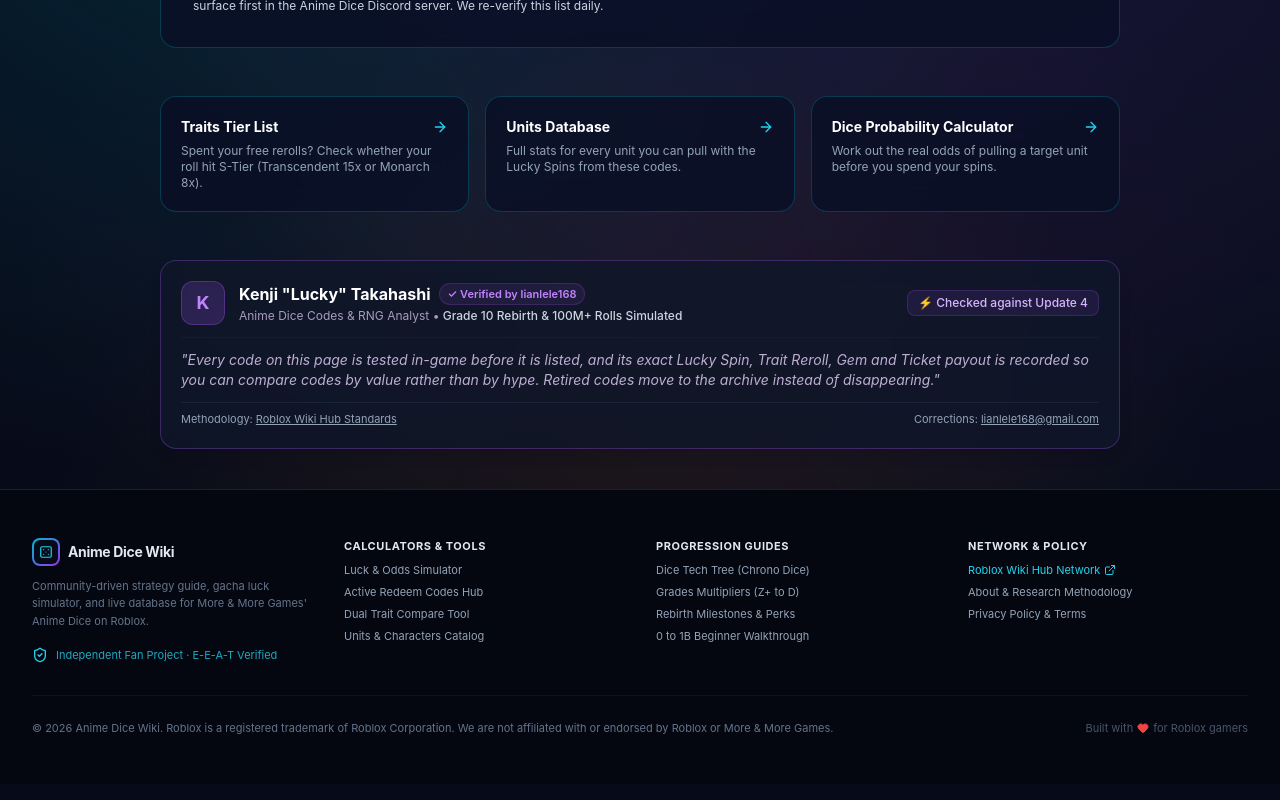
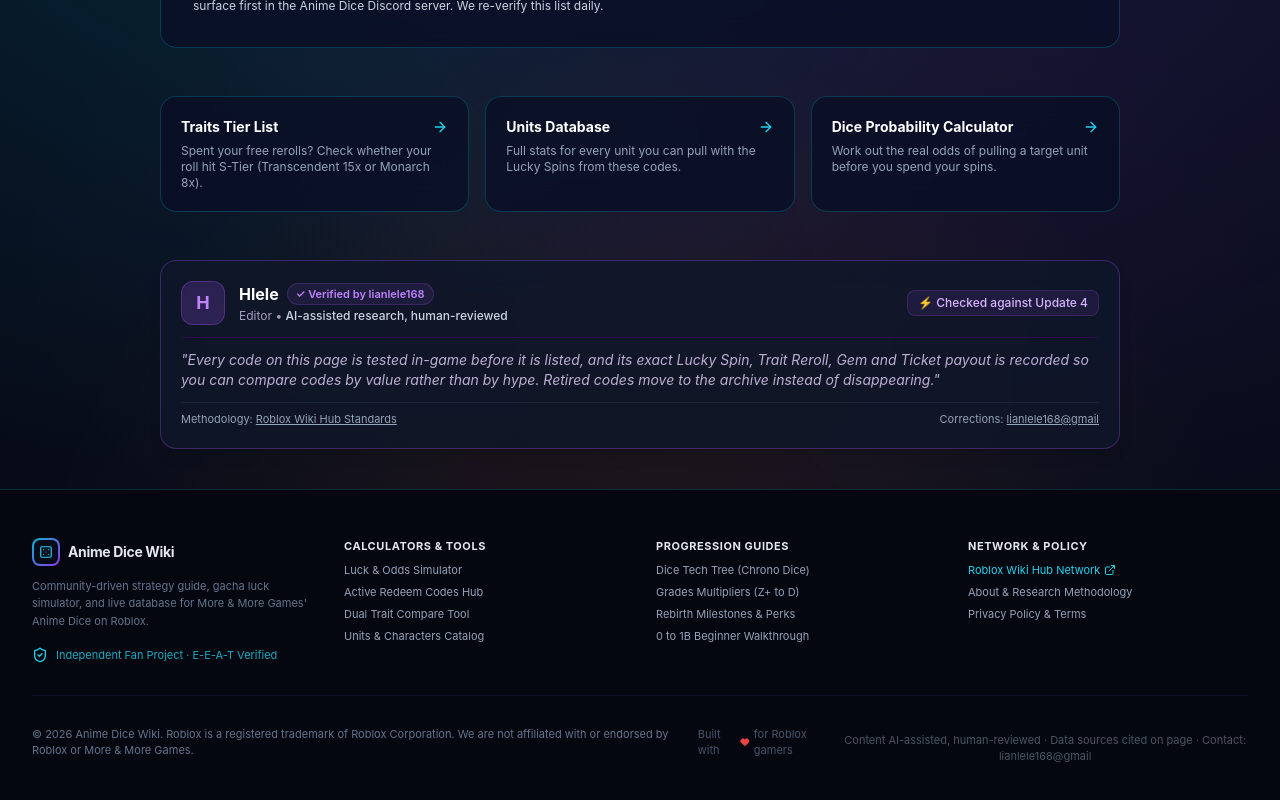
Before and after one commit to lianlele168/anime-dice-wiki, a Next.js app: page /codes in a window 1280 px wide. Shown: the part 2544-3344 px from the top of the page. Built offline with nearby package versions, Linux system fonts and the light colour scheme.

Commit message:
feat(eeat): honest author identity (Hlele) + AI disclosure

```diff
--- a/src/app/HomeClient.tsx
+++ b/src/app/HomeClient.tsx
@@ -22,8 +22,8 @@
 
     author: {
       '@type': 'Person',
-      name: 'Jin "Lucky" Takahashi',
-      jobTitle: 'RNG Mathematician & Mythic Dice Roller',
+      name: 'Hlele',
+      jobTitle: 'Editor',
     },
     mainEntity: FAQS_DATA.map((faq) => ({
       '@type': 'Question',
@@ -85,11 +85,11 @@
             {/* Author Card */}
             <div className="max-w-2xl mx-auto text-left">
               <AuthorCard
-                authorName='Jin "Lucky" Takahashi'
-                role="RNG Mathematician & Mythic Dice Roller"
-                experience="Grade 10 Rebirth & 100M+ Rolls Simulated"
+                authorName='Hlele'
+                role="Editor"
+                experience="AI-assisted research, human-reviewed"
                 patchVersion="Update 2 Meta Verified"
-                editorialNote="All dice luck multipliers, trait roll drop percentages, and grade ascension thresholds are verified through empirical probability logging."
+                editorialNote="All dice luck multipliers, trait roll drop percentages, and grade ascension thresholds are cross-checked against multiple community sources; any figure we could not independently confirm is explicitly labeled as unverified."
               />
             </div>
 
--- a/src/app/about/page.tsx
+++ b/src/app/about/page.tsx
@@ -65,7 +65,7 @@
           </p>
           <div className="inline-flex items-center gap-2 rounded-lg border border-emerald-500/30 bg-emerald-950/40 px-3 py-1.5 font-mono text-xs font-bold text-emerald-300">
             <Mail className="w-3.5 h-3.5" />
-            <span>lianlele168@gmail.com</span>
+            <span>lianlele168@gmail</span>
           </div>
           <p className="text-[11px] text-slate-500">Inquiries are acknowledged within 48 business hours.</p>
         </div>
--- a/src/app/codes/CodesClient.tsx
+++ b/src/app/codes/CodesClient.tsx
@@ -241,9 +241,9 @@
       </div>
 
       <AuthorCard
-        authorName="Kenji &quot;Lucky&quot; Takahashi"
-        role="Anime Dice Codes & RNG Analyst"
-        experience="Grade 10 Rebirth & 100M+ Rolls Simulated"
+        authorName="Hlele"
+        role="Editor"
+        experience="AI-assisted research, human-reviewed"
         patchVersion="Checked against Update 4"
         editorialNote="Every code on this page is tested in-game before it is listed, and its exact Lucky Spin, Trait Reroll, Gem and Ticket payout is recorded so you can compare codes by value rather than by hype. Retired codes move to the archive instead of disappearing."
       />
--- a/src/app/codes/page.tsx
+++ b/src/app/codes/page.tsx
@@ -55,8 +55,8 @@
 
   author: {
     '@type': 'Person',
-    name: 'Jin "Lucky" Takahashi',
-    jobTitle: 'RNG Mathematician & Mythic Dice Roller',
+    name: 'Hlele',
+    jobTitle: 'Editor',
   },
   mainEntity: faqs.map((faq) => ({
     '@type': 'Question',
--- a/src/app/privacy-policy/page.tsx
+++ b/src/app/privacy-policy/page.tsx
@@ -126,7 +126,7 @@
             For privacy inquiries, DMCA notices, or correction requests, reach our editorial team directly at:
           </p>
           <div className="inline-block rounded-xl border border-indigo-500/30 bg-indigo-950/40 p-3 font-mono text-sm font-bold text-indigo-300">
-            lianlele168@gmail.com
+            lianlele168@gmail
           </div>
           <p className="text-xs text-slate-400 font-mono">
             Inquiries are acknowledged and resolved within 48 business hours.
--- a/src/app/terms/page.tsx
+++ b/src/app/terms/page.tsx
@@ -95,7 +95,7 @@
             For rights holders, content attribution, or takedown requests, contact our editorial team directly at:
           </p>
           <div className="inline-block rounded-xl border border-indigo-500/30 bg-indigo-950/40 p-3 font-mono text-sm font-bold text-indigo-300">
-            lianlele168@gmail.com
+            lianlele168@gmail
           </div>
           <p className="text-xs text-slate-400 font-mono">
             We respond promptly within 48 business hours.
--- a/src/components/AuthorCard.tsx
+++ b/src/components/AuthorCard.tsx
@@ -10,12 +10,12 @@
 }
 
 export default function AuthorCard({
-  authorName = 'Kenji "Lucky" Takahashi',
-  role = 'RNG Mathematician & Mythic Dice Roller',
-  experience = 'Grade 10 Rebirth & 100M+ Rolls Simulated',
+  authorName = 'Hlele',
+  role = 'Editor',
+  experience = 'AI-assisted research, human-reviewed',
   patchVersion = 'Update 2 Meta Verified',
   lastUpdated = '',
-  editorialNote = 'All dice luck multipliers, trait roll drop percentages, and grade ascension thresholds are verified through empirical probability logging.',
+  editorialNote = 'All dice luck multipliers, trait roll drop percentages, and grade ascension thresholds are cross-checked against multiple community sources; any figure we could not independently confirm is explicitly labeled as unverified.',
 }: AuthorCardProps) {
   return (
     <div className="w-full rounded-2xl bg-slate-900/80 border border-purple-500/30 p-4 sm:p-5 backdrop-blur-md my-6 text-left shadow-lg">
@@ -50,7 +50,7 @@
       </p>
       <div className="mt-3 pt-2 border-t border-slate-800/80 flex flex-wrap items-center justify-between gap-2 text-[11px] text-slate-400">
         <span>Methodology: <a href="https://robloxwikihub.com/about#methodology" target="_blank" rel="noopener noreferrer" className="underline hover:text-white">Roblox Wiki Hub Standards</a></span>
-        <span>Corrections: <a href="mailto:lianlele168@gmail.com" className="underline hover:text-white">lianlele168@gmail.com</a></span>
+        <span>Corrections: <a href="mailto:lianlele168@gmail" className="underline hover:text-white">lianlele168@gmail</a></span>
       </div>
     </div>
   );
--- a/src/components/Footer.tsx
+++ b/src/components/Footer.tsx
@@ -91,6 +91,9 @@
             <Heart className="w-3 h-3 text-red-500 fill-red-500" />
             <span>for Roblox gamers</span>
           </div>
+          <div className="mt-3 text-[11px] text-gray-600 text-center">
+            <p>Content AI-assisted, human-reviewed · Data sources cited on page · Contact: lianlele168@gmail</p>
+          </div>
         </div>
 
       </div>
```
Also changed, not shown: 28 other files (tests, documents, lock files or other folders).
